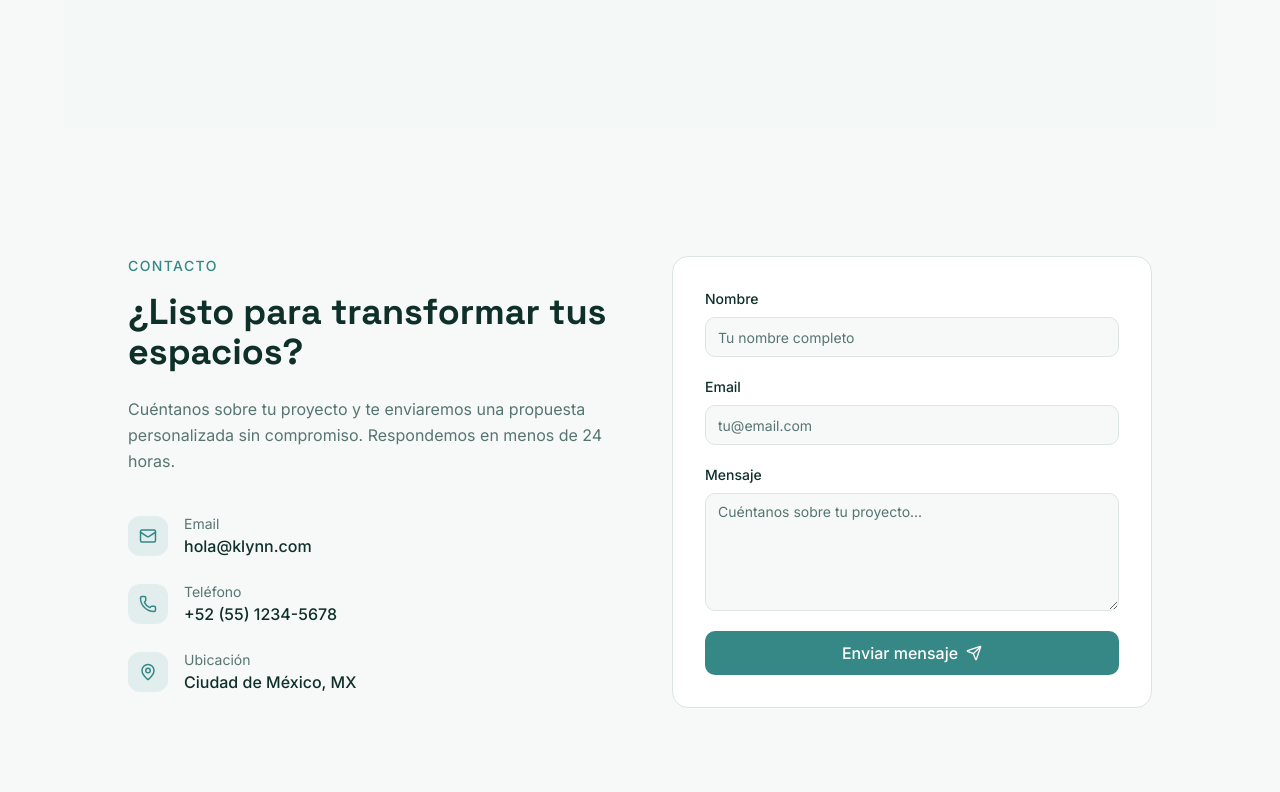
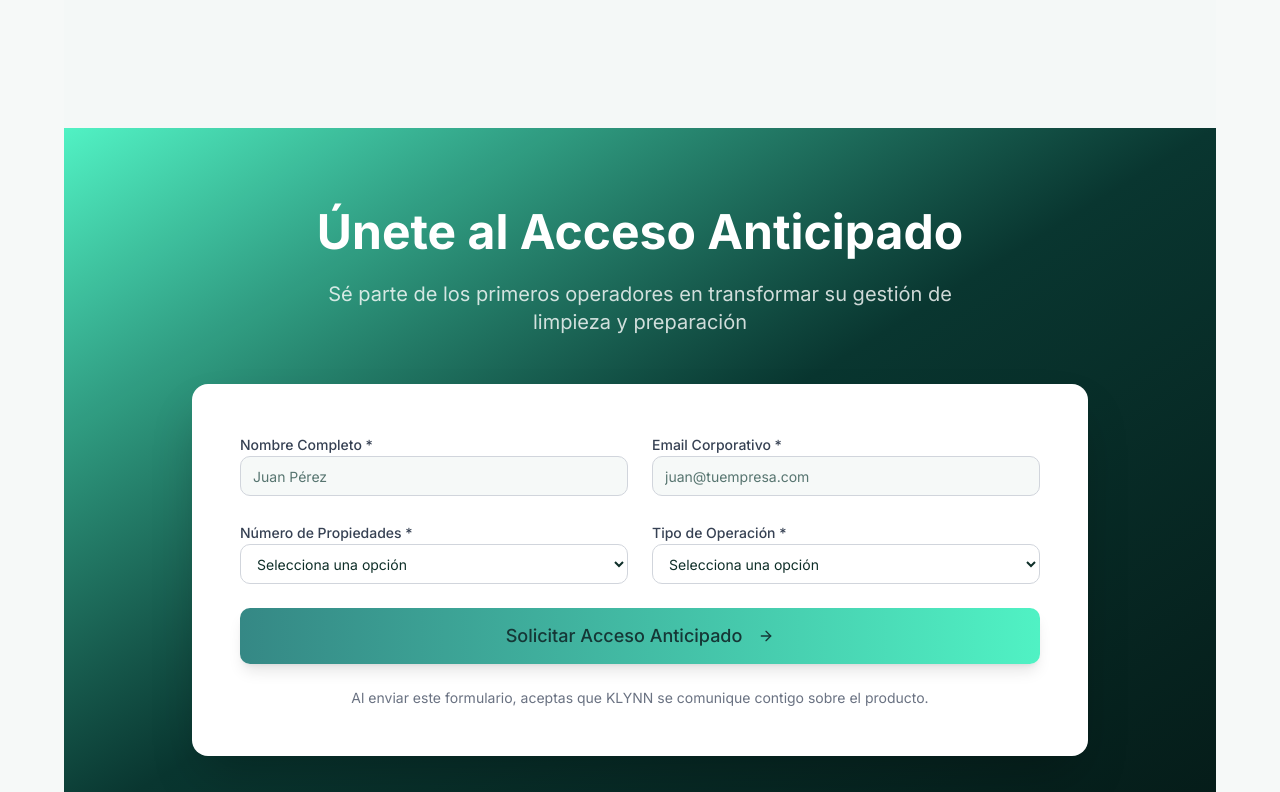
Before and after one commit to hostklynn-ux/klynn-landing, a Next.js app: page / in a window 1280 px wide. Shown: the part 4528-5320 px from the top of the page. Built offline with nearby package versions, Linux system fonts and the light colour scheme.

Commit message:
style: change contact section structure

```diff
--- a/src/components/landing/Contact.tsx
+++ b/src/components/landing/Contact.tsx
@@ -1,126 +1,143 @@
 'use client';
 
-import { motion } from "framer-motion";
-import { Send, Mail, Phone, MapPin } from "lucide-react";
+import { useTransition } from "react";
 import { Button } from "../ui/button";
-import { useState } from "react";
+import { Input } from "../ui/input";
 import { useToast } from "@/src/hooks/use-toast";
-import { Textarea } from "../ui/textarea";
-import { Input } from "../ui/input";
 
 const Contact = () => {
   const { toast } = useToast();
-  const [form, setForm] = useState({ name: "", email: "", message: "" });
+  const [isPending, startTransition] = useTransition();
 
-  const handleSubmit = (e: React.FormEvent) => {
+  const handleSubmit = (e: React.FormEvent<HTMLFormElement>) => {
     e.preventDefault();
+    const formElement = e.currentTarget;
+
+    startTransition(async () => {
+      await new Promise((resolve) => setTimeout(resolve, 1000));
+
       toast({
-      title: "¡Mensaje enviado!",
-      description: "Nos pondremos en contacto contigo pronto.",
+        title: "¡Solicitud recibida!",
+        description: "Nos pondremos en contacto contigo muy pronto.",
       });
-    setForm({ name: "", email: "", message: "" });
+
+      formElement.reset();
+    });
   };
 
   return (
-    <section id="contact" className="py-24 md:py-32">
-      <div className="container">
-        <div className="max-w-5xl mx-auto">
-          <div className="grid md:grid-cols-2 gap-12 md:gap-16">
-            {/* Info */}
-            <motion.div
-              initial={{ opacity: 0, x: -30 }}
-              whileInView={{ opacity: 1, x: 0 }}
-              viewport={{ once: true }}
+    <section
+      id="contact"
+      className="py-20 px-6 bg-gradient-to-br from-primary via-[#08352f] to-[#041a17] relative overflow-hidden"
     >
-              <p className="text-secondary font-medium text-sm uppercase tracking-widest mb-4">
-                Contacto
+      <div className="absolute inset-0 bg-white/5 opacity-10"></div>
+
+      <div className="max-w-4xl mx-auto relative z-10">
+        <div className="text-center mb-12">
+          <h2 className="text-4xl lg:text-5xl font-bold text-white mb-6">
+            Únete al Acceso Anticipado
+          </h2>
+          <p className="text-xl text-white/80 max-w-2xl mx-auto">
+            Sé parte de los primeros operadores en transformar su gestión de limpieza y preparación
           </p>
-              <h2 className="font-display text-3xl md:text-4xl font-bold mb-6">
-                ¿Listo para transformar tus espacios?
-              </h2>
-              <p className="text-muted-foreground mb-10 leading-relaxed">
-                Cuéntanos sobre tu proyecto y te enviaremos una propuesta personalizada
-                sin compromiso. Respondemos en menos de 24 horas.
-              </p>
+        </div>
 
-              <div className="space-y-6">
-                <div className="flex items-center gap-4">
-                  <div className="w-10 h-10 rounded-lg bg-secondary/10 flex items-center justify-center">
-                    <Mail className="text-secondary" size={18} />
+        <form onSubmit={handleSubmit} className="bg-white rounded-2xl p-8 lg:p-12 shadow-2xl space-y-6">
+
+          <div className="grid md:grid-cols-2 gap-6">
+            <div className="space-y-2">
+              <label htmlFor="fullName" className="text-sm font-medium text-gray-700">
+                Nombre Completo *
+              </label>
+              <Input
+                id="fullName"
+                name="fullName"
+                placeholder="Juan Pérez"
+                required
+                type="text"
+                className="border-gray-300 focus-visible:ring-primary"
+              />
             </div>
-                  <div>
-                    <p className="text-sm text-muted-foreground">Email</p>
-                    <p className="font-medium">hola@klynn.com</p>
+
+            <div className="space-y-2">
+              <label htmlFor="email" className="text-sm font-medium text-gray-700">
+                Email Corporativo *
+              </label>
+              <Input
+                id="email"
+                name="email"
+                placeholder="juan@tuempresa.com"
+                required
+                type="email"
+                className="border-gray-300 focus-visible:ring-primary"
+              />
             </div>
           </div>
-                <div className="flex items-center gap-4">
-                  <div className="w-10 h-10 rounded-lg bg-secondary/10 flex items-center justify-center">
-                    <Phone className="text-secondary" size={18} />
+
+          <div className="grid md:grid-cols-2 gap-6">
+            <div className="space-y-2">
+              <label htmlFor="propertyCount" className="text-sm font-medium text-gray-700">
+                Número de Propiedades *
+              </label>
+              <select
+                id="propertyCount"
+                name="propertyCount"
+                required
+                className="flex h-10 w-full rounded-md border border-gray-300 bg-transparent px-3 py-2 text-sm focus:outline-none focus:ring-2 focus:ring-primary focus:border-transparent transition-colors"
+              >
+                <option value="">Selecciona una opción</option>
+                <option value="1-5">1-5 propiedades</option>
+                <option value="6-10">6-10 propiedades</option>
+                <option value="11-25">11-25 propiedades</option>
+                <option value="26-50">26-50 propiedades</option>
+                <option value="50+">Más de 50 propiedades</option>
+              </select>
             </div>
-                  <div>
-                    <p className="text-sm text-muted-foreground">Teléfono</p>
-                    <p className="font-medium">+52 (55) 1234-5678</p>
+
+            <div className="space-y-2">
+              <label htmlFor="operationType" className="text-sm font-medium text-gray-700">
+                Tipo de Operación *
+              </label>
+              <select
+                id="operationType"
+                name="operationType"
+                required
+                className="flex h-10 w-full rounded-md border border-gray-300 bg-transparent px-3 py-2 text-sm focus:outline-none focus:ring-2 focus:ring-primary focus:border-transparent transition-colors"
+              >
+                <option value="">Selecciona una opción</option>
+                <option value="airbnb-host">Anfitrión Airbnb</option>
+                <option value="property-manager">Property Manager</option>
+                <option value="boutique-hotel">Hotel Boutique</option>
+                <option value="vacation-rental">Arriendo Vacacional</option>
+                <option value="other">Otro</option>
+              </select>
             </div>
           </div>
-                <div className="flex items-center gap-4">
-                  <div className="w-10 h-10 rounded-lg bg-secondary/10 flex items-center justify-center">
-                    <MapPin className="text-secondary" size={18} />
-                  </div>
-                  <div>
-                    <p className="text-sm text-muted-foreground">Ubicación</p>
-                    <p className="font-medium">Ciudad de México, MX</p>
-                  </div>
-                </div>
-              </div>
-            </motion.div>
 
-            {/* Form */}
-            <motion.form
-              initial={{ opacity: 0, x: 30 }}
-              whileInView={{ opacity: 1, x: 0 }}
-              viewport={{ once: true }}
-              onSubmit={handleSubmit}
-              className="space-y-5 p-8 rounded-2xl bg-card border border-border"
+          <Button
+            type="submit"
+            disabled={isPending}
+            className="group w-full h-14 text-lg bg-gradient-to-r from-secondary to-primary hover:opacity-90 text-primary-foreground shadow-lg transition-all duration-300 hover:-translate-y-0.5"
           >
-              <div>
-                <label htmlFor="name" className="text-sm font-medium mb-2 block">Nombre</label>
-                <Input
-                  id="name"
-                  placeholder="Tu nombre completo"
-                  value={form.name}
-                  onChange={(e) => setForm({ ...form, name: e.target.value })}
-                  required
-                />
-              </div>
-              <div>
-                <label htmlFor="email" className="text-sm font-medium mb-2 block">Email</label>
-                <Input
-                  id="email"
-                  type="email"
-                  placeholder="tu@email.com"
-                  value={form.email}
-                  onChange={(e) => setForm({ ...form, email: e.target.value })}
-                  required
-                />
-              </div>
-              <div>
-                <label htmlFor="message" className="text-sm font-medium mb-2 block">Mensaje</label>
-                <Textarea
-                  id="message"
-                  placeholder="Cuéntanos sobre tu proyecto..."
-                  rows={5}
-                  value={form.message}
-                  onChange={(e) => setForm({ ...form, message: e.target.value })}
-                  required
-                />
-              </div>
-              <Button type="submit" size="lg" className="w-full text-base">
-                Enviar mensaje
-                <Send size={18} />
+            {isPending ? "Enviando solicitud..." : "Solicitar Acceso Anticipado"}
+
+            {!isPending && (
+              <svg
+                xmlns="http://www.w3.org/2000/svg"
+                width="24" height="24" viewBox="0 0 24 24" fill="none"
+                stroke="currentColor" strokeWidth="2" strokeLinecap="round" strokeLinejoin="round"
+                className="ml-2 w-5 h-5 transition-transform duration-300 group-hover:translate-x-1"
+              >
+                <path d="M5 12h14"></path>
+                <path d="m12 5 7 7-7 7"></path>
+              </svg>
+            )}
           </Button>
-            </motion.form>
-          </div>
-        </div>
+
+          <p className="text-sm text-gray-500 text-center">
+            Al enviar este formulario, aceptas que KLYNN se comunique contigo sobre el producto.
+          </p>
+        </form>
       </div>
     </section>
   );
```
Lines whose indentation alone changed are shown as unchanged.
